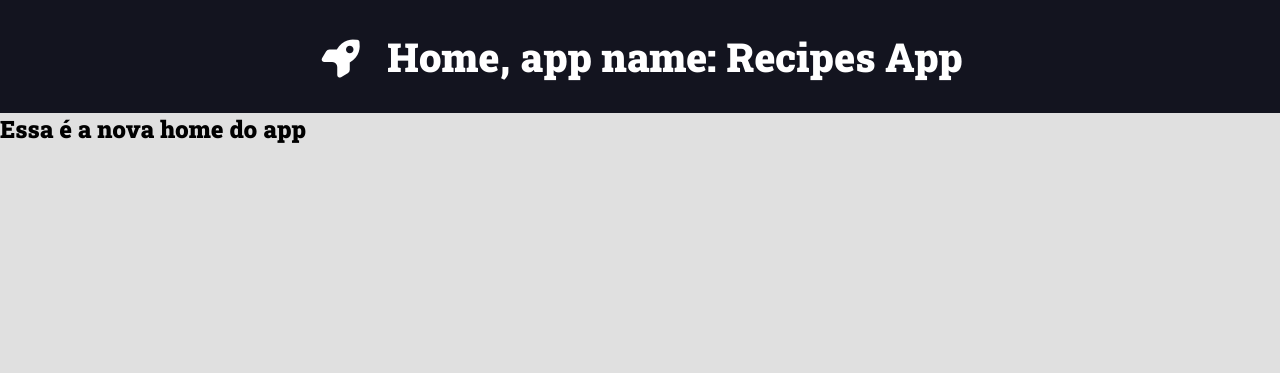
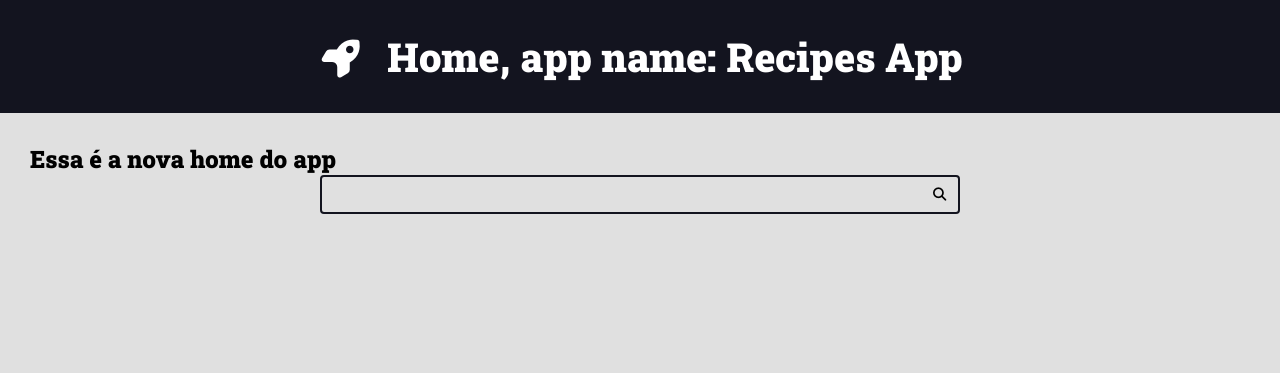
Before and after one commit to lucasMenezesM/recipes-django, a Django app: page / in a window 1280 px wide. Shown: the top 373 px of the page. Run offline with Django 5.2, Linux system fonts and the light colour scheme; some libraries are stand-ins or nearby versions.

Commit message:
add header partial and create search input

```diff
--- a/recipes/templates/recipes/pages/home.html
+++ b/recipes/templates/recipes/pages/home.html
@@ -1,13 +1,13 @@
 {% include "recipes/partials/head.html" %}
-  <header class="main-header-container">
-    <div class="main-header container">
-      <h1>
-        <a class="main-logo" href="/">
-          <i class="fa-solid fa-rocket main-logo-icon"></i>
-          <span class="main-logo-text">Home, app name: {{app_name}}</span>
-        </a>
-      </h1>
+{% include "recipes/partials/header.html" %}
+
+  <div class="search-container">
+    <div class="container">
+      <h2>Essa é a nova home do app</h2>
+      <form action="" class="search-form">
+        <input type="search" class="search-input" name="search" id="">
+        <button class="search-button" type="submit"><i class="fas fa-search"></i></button>
+      </form>
     </div>
-  </header>
-  <h2>Essa é a nova home do app</h2>
+  </div>
 {% include "recipes/partials/footer.html" %}
--- a/recipes/templates/recipes/partials/head.html
+++ b/recipes/templates/recipes/partials/head.html
@@ -108,6 +108,48 @@
     h6 {
       font-family: var(--font-headings);
     }
+
+    .search-form {
+      border: .2rem solid var(--color-primary-dark);
+      max-width: 64rem;
+      margin: 0 auto;
+      border-radius: .4rem;
+      position: relative;
+      transition: all 300ms ease-in-out;
+    }
+
+    .search-input, .search-button {
+      border: none;
+      background: none;
+      outline: none;
+      padding: 1rem;
+      transition: all 300ms ease-in-out;
+    }
+
+    .search-input {
+      width: 100%;
+      padding-right: 3rem;
+    }
+
+    .search-button{
+      position: absolute;
+      top: 0;
+      right: 0;
+    }
+
+    .search-button:focus {
+      outline: 1px solid var(--color-primary);
+      background: rgb(0,0,0,0.5);
+    }
+
+    .search-form:focus-within{
+      border-color: var(--color-primary);
+      background: var(--color-white);
+    }
+
+    .search-form:focus-within .search-button{
+      color: var(--color-primary);
+    }
   </style>
 </head>
 <body>
--- /dev/null
+++ b/recipes/templates/recipes/partials/header.html
@@ -0,0 +1,10 @@
+<header class="main-header-container">
+  <div class="main-header container">
+    <h1>
+      <a class="main-logo" href="/">
+        <i class="fa-solid fa-rocket main-logo-icon"></i>
+        <span class="main-logo-text">Home, app name: {{app_name}}</span>
+      </a>
+    </h1>
+  </div>
+</header>
```
